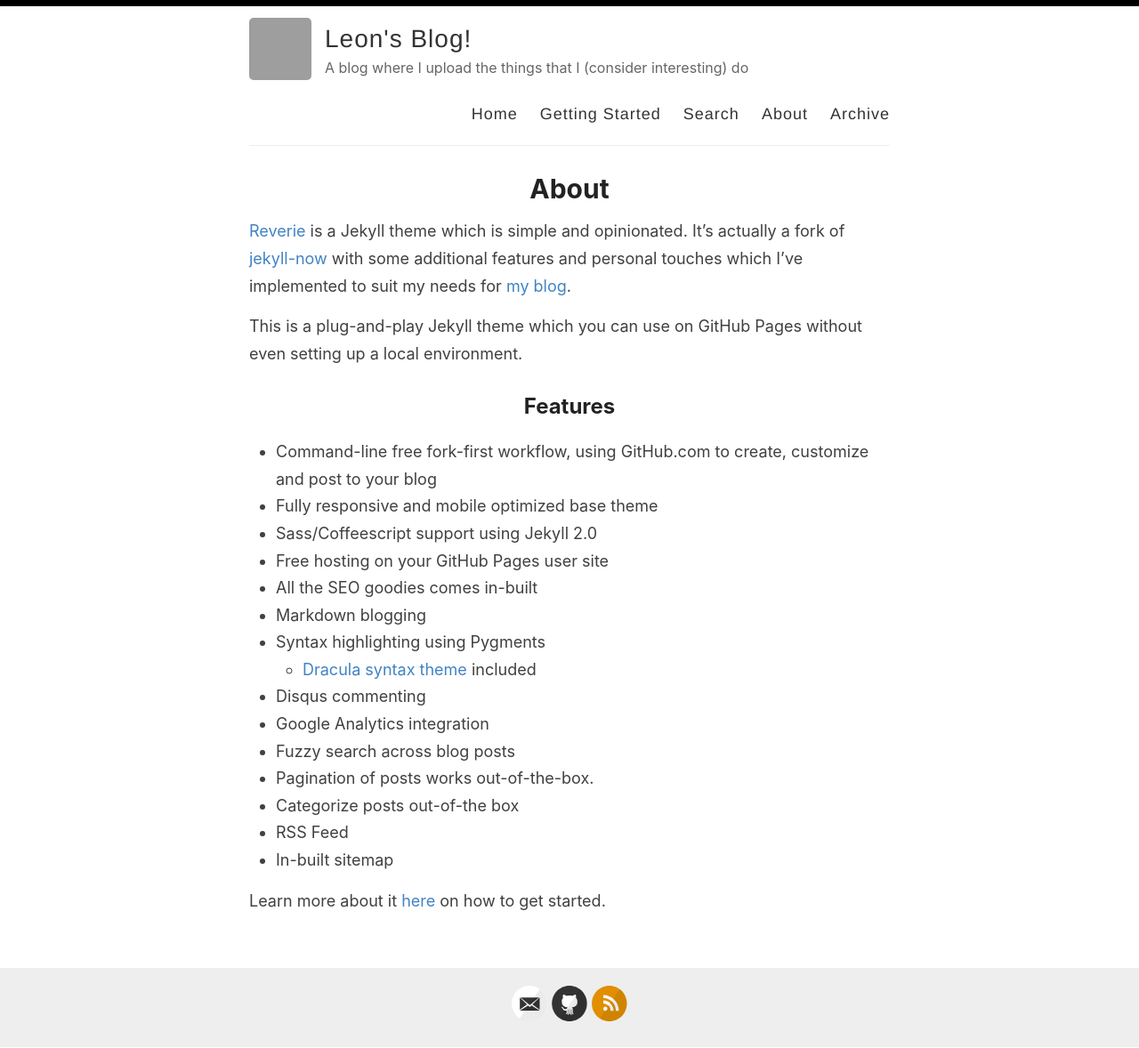
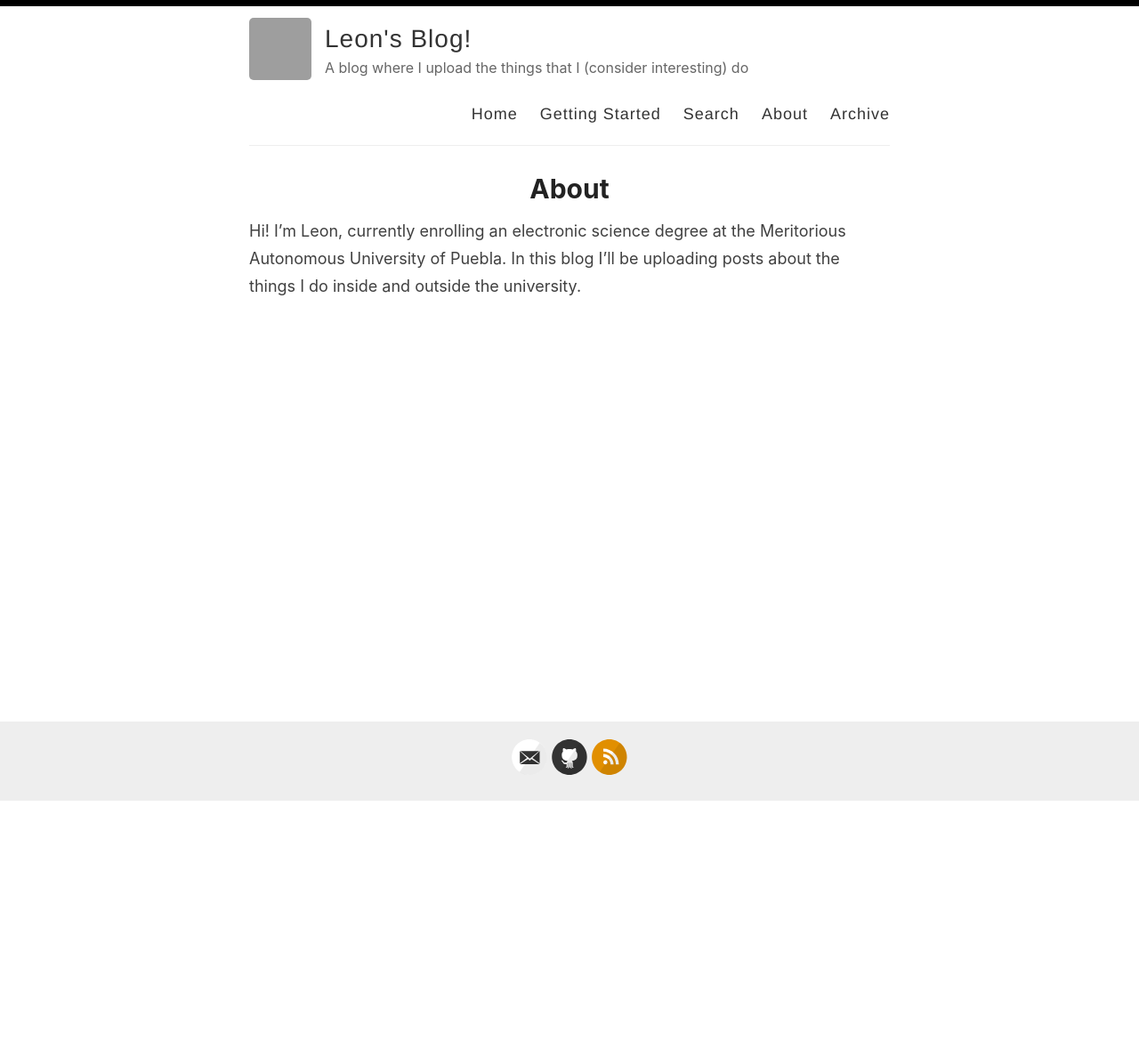
Before and after one commit to l1g4v/l1g4v.github.io, a Jekyll site: the page built from _pages/about.md, in a window 1280 px wide. Shown: the whole page at 89% size. Built offline with Jekyll 4.4.1, drawn with Linux system fonts in a browser that asks for light colours; after the commit the page ends 901 px from its top, so only the background shows below that; grey boxes are pictures that could not be loaded.

Commit message:
new_post

```diff
--- a/_pages/about.md
+++ b/_pages/about.md
@@ -4,26 +4,4 @@
 permalink: /about/
 ---
 
-[Reverie](https://github.com/amitmerchant1990/reverie) is a Jekyll theme which is simple and opinionated. It's actually a fork of [jekyll-now](https://github.com/barryclark/jekyll-now) with some additional features and personal touches which I've implemented to suit my needs for [my blog](https://www.amitmerchant.com).
-
-This is a plug-and-play Jekyll theme which you can use on GitHub Pages without even setting up a local environment.
-
-## Features
-
-- Command-line free fork-first workflow, using GitHub.com to create, customize and post to your blog
-- Fully responsive and mobile optimized base theme
-- Sass/Coffeescript support using Jekyll 2.0
-- Free hosting on your GitHub Pages user site
-- All the SEO goodies comes in-built
-- Markdown blogging
-- Syntax highlighting using Pygments
-    - [Dracula syntax theme](https://draculatheme.com/) included
-- Disqus commenting
-- Google Analytics integration
-- Fuzzy search across blog posts
-- Pagination of posts works out-of-the-box.
-- Categorize posts out-of-the box
-- RSS Feed
-- In-built sitemap
-
-Learn more about it [here](https://github.com/amitmerchant1990/reverie) on how to get started.
+Hi! I'm Leon, currently enrolling an electronic science degree at the Meritorious Autonomous University of Puebla. In this blog I'll be uploading posts about the things I do inside and outside the university.
```
Also changed, not shown: _posts/2022-05-10-ohms-law.md (added, +12 -0 lines), def/2019-02-13-introducing-reverie-jekyll-theme.md (renamed from _posts/2019-02-13-introducing-reverie-jekyll-theme.md), def/2019-08-08-no-title-posts.md (renamed from _posts/2019-08-08-no-title-posts.md), def/2019-12-11-pullquotes.md (renamed from _posts/2019-12-11-pullquotes.md), def/2019-7-27-super-long-article.md (renamed from _posts/2019-7-27-super-long-article.md), def/2019-7-27-this-post-demonstrates-post-content-styles.md (renamed from _posts/2019-7-27-this-post-demonstrates-post-content-styles.md), def/2019-7-28-super-short-article.md (renamed from _posts/2019-7-28-super-short-article.md), def/2019-8-12-code-snippets.md (renamed from _posts/2019-8-12-code-snippets.md), def/getting-started.md (renamed from _pages/getting-started.md).
